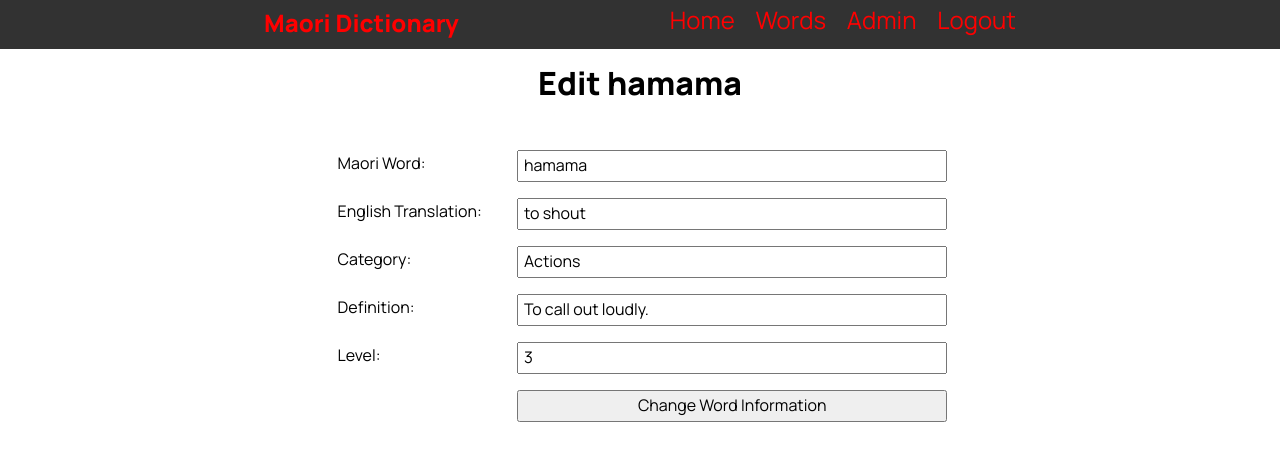
After one commit to DinoBarney63/MaoriDictionaryWebsite, a Flask app: page /individual_word/edit/1 in a window 1280 px wide. The commit adds this page. Shown: the top 461 px of the page. Run offline with Flask 3, Linux system fonts and the light colour scheme; a user stored in the database is signed in; data comes from the database, SQL or seed files in the repository.

Commit message:
Started Updating Word Information

```diff
--- a/app.py
+++ b/app.py
@@ -60,18 +60,18 @@ def render_home():
     return render_template('home.html', logged_in=is_logged_in(), admin=is_admin())
 
 
-@app.route('/wordlist')
-def render_wordlist():
+@app.route('/word_list')
+def render_word_list():
     con = create_connection(DATABASE)
     query = "SELECT id, maori_word, english_translation, category, level FROM vocab_list"
     cur = con.cursor()
     cur.execute(query, )
     word_list = cur.fetchall()
     con.close()
-    return render_template('wordlist.html', logged_in=is_logged_in(), admin=is_admin(), word_list=word_list)
+    return render_template('word_list.html', logged_in=is_logged_in(), admin=is_admin(), word_list=word_list)
 
 
-@app.route('/individualword/<word_id>')
+@app.route('/individual_word/<word_id>')
 def render_individual_word(word_id):
     con = create_connection(DATABASE)
     query = "SELECT * FROM vocab_list WHERE id = ?"
@@ -79,7 +79,35 @@ def render_individual_word(word_id):
     cur.execute(query, (word_id, ))
     word_info = cur.fetchall()
     con.close()
-    return render_template('worddetail.html', logged_in=is_logged_in(), admin=is_admin(), word_infomation=word_info)
+    return render_template('word_detail.html', logged_in=is_logged_in(), admin=is_admin(), word_information=word_info)
+
+
+@app.route('/individual_word/edit/<word_id>', methods=['POST', 'GET'])
+def render_edit_word_information(word_id):
+    if not is_admin():
+        return redirect('/individual_word/' + word_id)
+    if request.method == 'POST':
+        maori_word = request.form.get('maori_word').title().strip()
+        english_translation = request.form.get('english_translation').title().strip()
+        category = request.form.get('category').title().strip()
+        definition = request.form.get('definition').capitalize().strip()
+        level = request.form.get('level').strip()
+        last_edited_time = "123"
+        last_edited_user = session['firstname'] + session['lastname']
+        con = create_connection(DATABASE)
+        query = "UPDATE vocab_list SET (maori_word, english_translation, category, definition, level, last_edited_time, last_edited_user) WHERE id = ?"
+        cur = con.cursor()
+        cur.execute(query, (maori_word, english_translation, category, definition, level, last_edited_time, last_edited_user, word_id))
+        con.commit()
+        con.close()
+
+    con = create_connection(DATABASE)
+    query = "SELECT * FROM vocab_list WHERE id = ?"
+    cur = con.cursor()
+    cur.execute(query, (word_id, ))
+    word_info = cur.fetchall()
+    con.close()
+    return render_template('edit_word_information.html', logged_in=is_logged_in(), admin=is_admin(), word_information=word_info)
 
 
 @app.route('/login', methods=['POST', 'GET'])
@@ -90,7 +118,7 @@ def render_login():
         email = request.form['email'].strip().lower()
         password = request.form['password'].strip()
         con = create_connection(DATABASE)
-        query = """SELECT id, first_name, password, role FROM user WHERE email = ?"""
+        query = """SELECT id, first_name, last_name, password, role FROM user WHERE email = ?"""
         cur = con.cursor()
         cur.execute(query, (email,))
         user_data = cur.fetchone()
@@ -100,8 +128,9 @@ def render_login():
         try:
             user_id = user_data[0]
             first_name = user_data[1]
-            db_password = user_data[2]
-            role = user_data[3]
+            last_name = user_data[2]
+            db_password = user_data[3]
+            role = user_data[4]
         except IndexError:
             return redirect("/login?error=Email+invalid+or+password+incorrect")
 
@@ -111,6 +140,7 @@ def render_login():
         session['email'] = email
         session['userid'] = user_id
         session['firstname'] = first_name
+        session['lastname'] = last_name
         session['role'] = role
 
         return redirect('/')
@@ -165,7 +195,7 @@ def render_signup():
 def render_confirm_school_role(user_id):
     if not in_school():
         return redirect('/')
-    return render_template('confirmschoolrole.html', user_id=user_id, logged_in=is_logged_in(), admin=is_admin())
+    return render_template('confirm_school_role.html', user_id=user_id, logged_in=is_logged_in(), admin=is_admin())
 
 
 @app.route('/signup_student/<user_id>')
--- a/templates/base.html
+++ b/templates/base.html
@@ -16,7 +16,7 @@
         </div>
         <div class="navbar-links">
             <a href="/">Home</a>
-            <a href="/wordlist">Words</a>
+            <a href="/word_list">Words</a>
             {% if logged_in %}
                 {% if admin %}
                     <a href="/">Admin</a>
--- /dev/null
+++ b/templates/edit_word_information.html
@@ -0,0 +1,34 @@
+{% extends "base.html" %}
+
+{% block pageheading %}Edit {{ word_information[0][1] }}{% endblock %}
+
+{% block main %}
+<form class="my-form" method="POST">
+  <div class="form-group">
+    <div class="form-label">Maori Word:</div>
+    <div class="form-element"><input type="text" name="maori_word" id="maori_word" value="{{ word_information[0][1] }}" required></div>
+  </div>
+  <div class="error">{{maori_word_error}}</div>
+  <div class="form-group">
+    <div class="form-label">English Translation:</div>
+    <div class="form-element"><input type="text" name="english_translation" id="english_translation" value="{{ word_information[0][2] }}" required></div>
+  </div>
+  <div class="error">{{english_translation_error}}</div>
+  <div class="form-group">
+    <div class="form-label">Category:</div>
+    <div class="form-element"><input type="text" name="category" id="category" value="{{ word_information[0][3] }}" required></div>
+  </div>
+  <div class="form-group">
+    <div class="form-label">Definition:</div>
+    <div class="form-element"><input type="text" name="definition" id="definition" value="{{ word_information[0][4] }}" required></div>
+  </div>
+  <div class="form-group">
+    <div class="form-label">Level:</div>
+    <div class="form-element"><input type="number" name="level" id="level" value="{{ word_information[0][5] }}" required></div>
+  </div>
+  <div class="form-group">
+    <div class="form-label"></div>
+    <div class="form-element"><input type="submit" value="Change Word Information"></div>
+  </div>
+</form>
+{% endblock %}
--- a/templates/wordlist.html
+++ b/templates/word_list.html
@@ -12,7 +12,7 @@
   </tr>
   {% for word in word_list %}
     <tr>
-      <td><a href="individualword/{{ word[0] }}">{{ word[1] }}</a></td>
+      <td><a href="individual_word/{{ word[0] }}">{{ word[1] }}</a></td>
       <td>{{ word[2] }}</td>
       <td>{{ word[4] }}</td>
       <td>{{ word[3] }}</td>
```
Also changed, not shown: templates/word_detail.html (added, +37 -0 lines), templates/worddetail.html (deleted, +0 -32 lines), templates/confirm_school_role.html (renamed from templates/confirmschoolrole.html).
